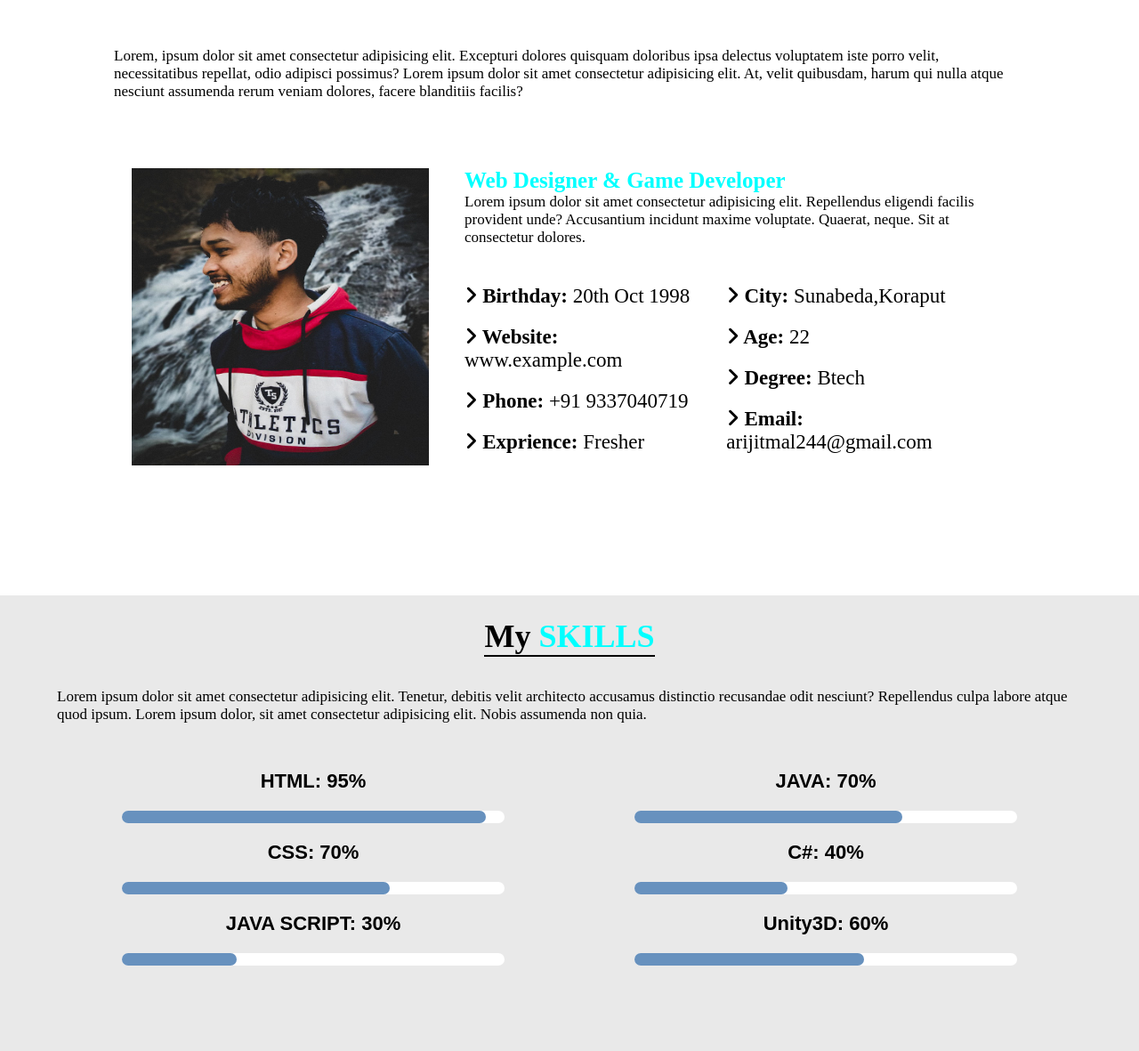
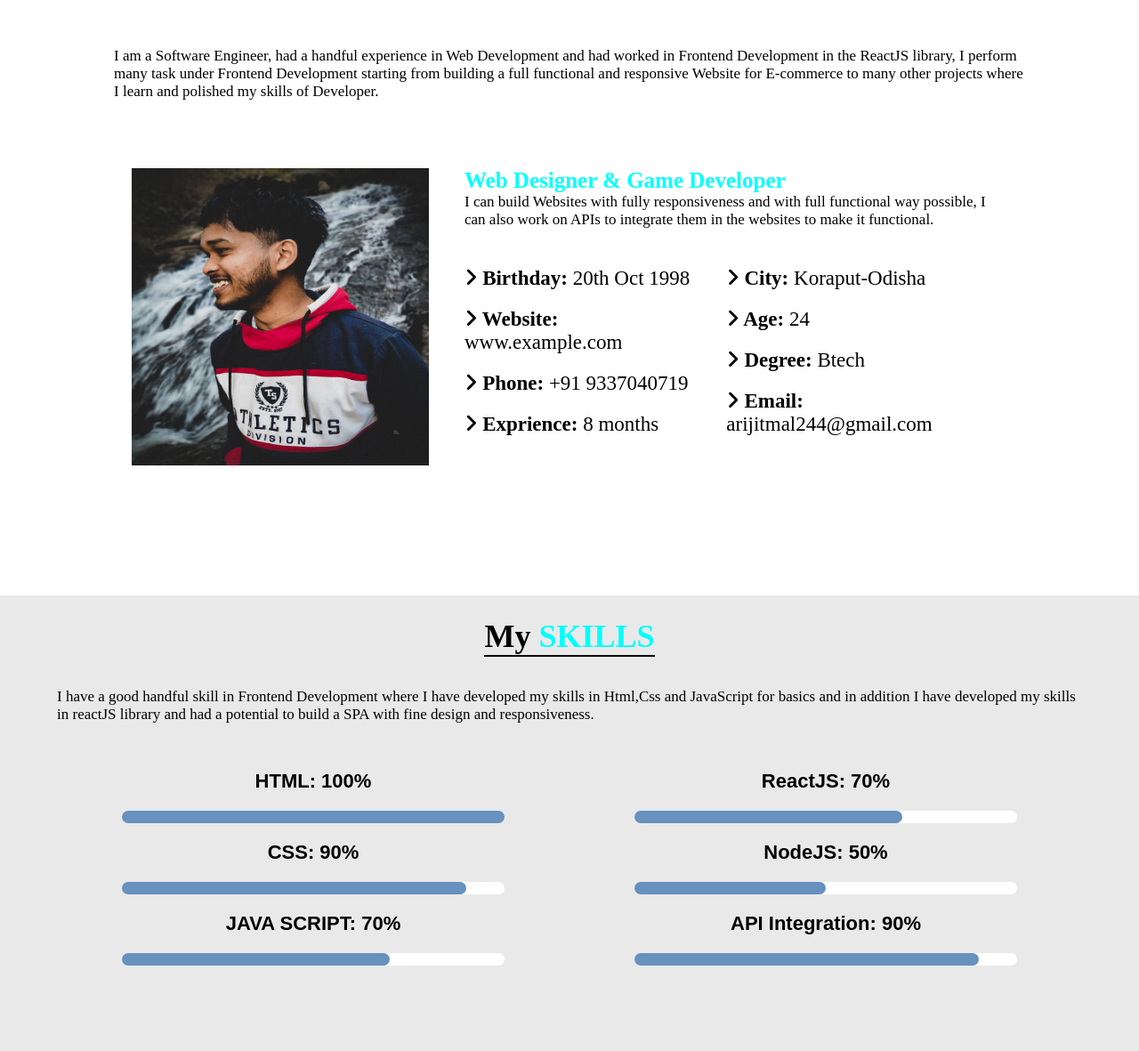
Before and after one commit to Archit-123/PortFolio, a plain HTML site: page index.html in a window 1280 px wide. Shown: the part 732-1913 px from the top of the page at 89% size. Drawn offline with Linux system fonts and the light colour scheme.

Commit message:
New Updates

```diff
--- a/index.html
+++ b/index.html
@@ -85,12 +85,11 @@
     <section class="about" id="about">
       <div class="about-me box1"><span>ABOUT</span> Me</div>
       <div class="about-content box1">
-        Lorem, ipsum dolor sit amet consectetur adipisicing elit. Excepturi
-        dolores quisquam doloribus ipsa delectus voluptatem iste porro velit,
-        necessitatibus repellat, odio adipisci possimus? Lorem ipsum dolor sit
-        amet consectetur adipisicing elit. At, velit quibusdam, harum qui nulla
-        atque nesciunt assumenda rerum veniam dolores, facere blanditiis
-        facilis?
+        I am a Software Engineer, had a handful experience in Web Development
+        and had worked in Frontend Development in the ReactJS library, I perform
+        many task under Frontend Development starting from building a full
+        functional and responsive Website for E-commerce to many other projects
+        where I learn and polished my skills of Developer.
       </div>
       <div class="about-details box1">
         <div class="photo2 details-box1">
@@ -99,9 +98,9 @@
         <div class="details details-box1">
           <h1>Web Designer & Game Developer</h1>
           <div class="details-content details-box2">
-            Lorem ipsum dolor sit amet consectetur adipisicing elit. Repellendus
-            eligendi facilis provident unde? Accusantium incidunt maxime
-            voluptate. Quaerat, neque. Sit at consectetur dolores.
+            I can build Websites with fully responsiveness and with full
+            functional way possible, I can also work on APIs to integrate them
+            in the websites to make it functional.
           </div>
           <div class="details-biodata details-box2">
             <div class="biodata-left">
@@ -118,17 +117,17 @@
                 9337040719
               </div>
               <div class="box2">
-                <i class="fa fa-angle-right"></i
-                ><strong> Exprience:</strong> Fresher
+                <i class="fa fa-angle-right"></i><strong> Exprience:</strong> 8
+                months
               </div>
             </div>
             <div class="biodata-right">
               <div class="box2">
                 <i class="fa fa-angle-right"></i
-                ><strong> City:</strong> Sunabeda,Koraput
+                ><strong> City:</strong> Koraput-Odisha
               </div>
               <div class="box2">
-                <i class="fa fa-angle-right"></i><strong> Age:</strong> 22
+                <i class="fa fa-angle-right"></i><strong> Age:</strong> 24
               </div>
               <div class="box2">
                 <i class="fa fa-angle-right"></i><strong> Degree:</strong> Btech
@@ -150,17 +149,16 @@
         </div>
         <div class="skills">
           <div class="skill-text">
-            Lorem ipsum dolor sit amet consectetur adipisicing elit. Tenetur,
-            debitis velit architecto accusamus distinctio recusandae odit
-            nesciunt? Repellendus culpa labore atque quod ipsum. Lorem ipsum
-            dolor, sit amet consectetur adipisicing elit. Nobis assumenda non
-            quia.
+            I have a good handful skill in Frontend Development where I have
+            developed my skills in Html,Css and JavaScript for basics and in
+            addition I have developed my skills in reactJS library and had a
+            potential to build a SPA with fine design and responsiveness.
           </div>
           <div class="pb">
             <div class="left-skill skill-perfect">
               <div class="all-skill">
                 <div class="flex-skill">
-                  <div class="box4">HTML: 95%</div>
+                  <div class="box4">HTML: 100%</div>
                 </div>
               </div>
               <div class="box3 pb1">
@@ -168,7 +166,7 @@
               </div>
               <div class="all-skill">
                 <div class="flex-skill">
-                  <div class="box4">CSS: 70%</div>
+                  <div class="box4">CSS: 90%</div>
                 </div>
               </div>
               <div class="box3 pb2">
@@ -176,7 +174,7 @@
               </div>
               <div class="all-skill">
                 <div class="flex-skill">
-                  <div class="box4">JAVA SCRIPT: 30%</div>
+                  <div class="box4">JAVA SCRIPT: 70%</div>
                 </div>
               </div>
               <div class="box3 pb3">
@@ -186,7 +184,7 @@
             <div class="right-skill skill-perfect">
               <div class="all-skill">
                 <div class="flex-skill">
-                  <div class="box4">JAVA: 70%</div>
+                  <div class="box4">ReactJS: 70%</div>
                 </div>
               </div>
               <div class="box3 pb4">
@@ -194,7 +192,7 @@
               </div>
               <div class="all-skill">
                 <div class="flex-skill">
-                  <div class="box4">C#: 40%</div>
+                  <div class="box4">NodeJS: 50%</div>
                 </div>
               </div>
               <div class="box3 pb5">
@@ -202,7 +200,7 @@
               </div>
               <div class="all-skill">
                 <div class="flex-skill">
-                  <div class="box4">Unity3D: 60%</div>
+                  <div class="box4">API Integration: 90%</div>
                 </div>
               </div>
               <div class="box3 pb6">
@@ -274,9 +272,9 @@
       <div class="content">
         <h2>Contact</h2>
         <p>
-          Lorem ipsum dolor sit amet consectetur adipisicing elit. Accusantium
-          repellendus, non omnis sunt nihil quam magnam asperiores earum.
-          Excepturi, rerum? Enim, quod sequi?
+          These are my personal contact informations, please feel free to give
+          any kind of suggestions or feedback, I will try my best to polish my
+          skills and add more skills and works into my skillset.
         </p>
       </div>
       <div class="container-I">
--- a/style.css
+++ b/style.css
@@ -339,15 +339,15 @@ li a:hover {
 }
 
 .f1 {
-  width: 95%;
+  width: 100%;
 }
 
 .f2 {
-  width: 70%;
+  width: 90%;
 }
 
 .f3 {
-  width: 30%;
+  width: 70%;
 }
 
 .f4 {
@@ -355,11 +355,11 @@ li a:hover {
 }
 
 .f5 {
-  width: 40%;
+  width: 50%;
 }
 
 .f6 {
-  width: 60%;
+  width: 90%;
 }
 
 .all-skill {
```
